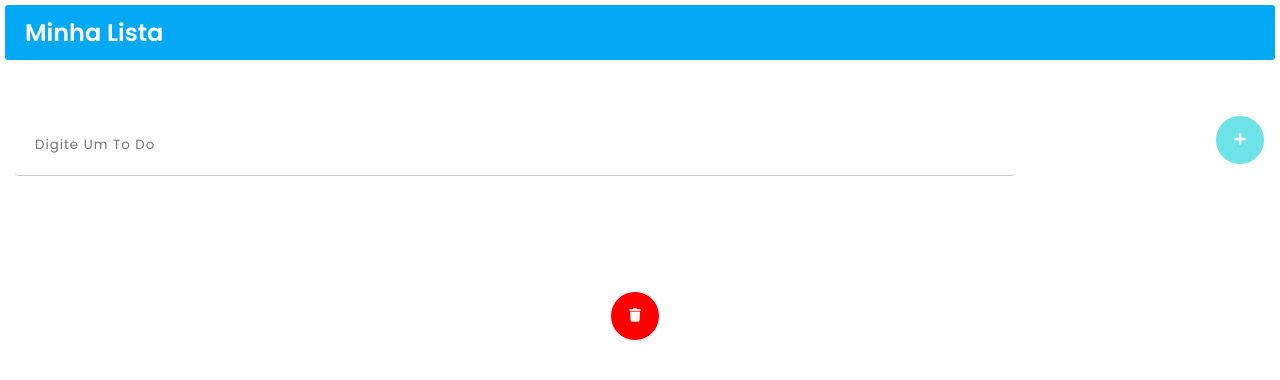
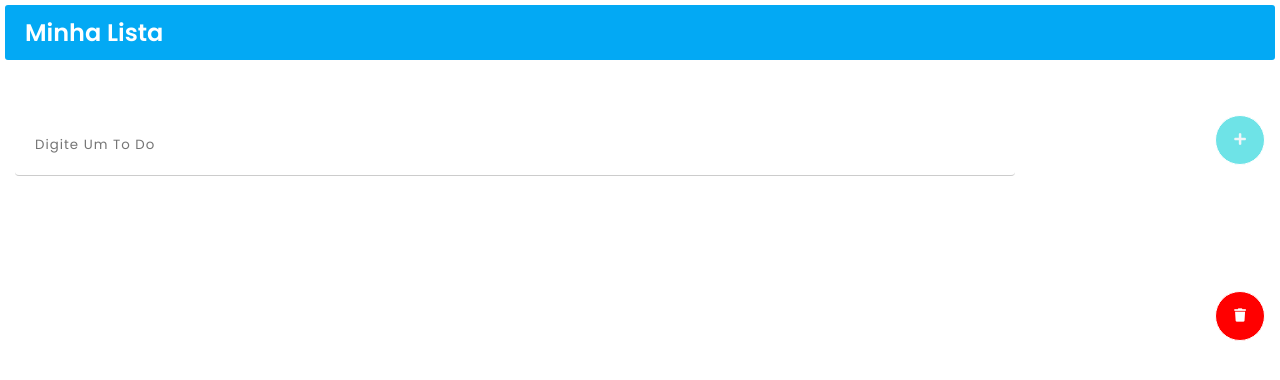
Before and after one commit to samdasil/to-do, a plain HTML site: page index.html in a window 1280 px wide. Drawn offline with Linux system fonts and the light colour scheme.

Commit message:
refact: alinhamento do botão de deletar à direita para tamnaho de tela maior que 720

```diff
--- a/style.css
+++ b/style.css
@@ -177,7 +177,6 @@ body
     border-radius: 50%;
     border: 1px solid #fff;
     background: rgb(231 199 110);
-    margin-right: 10px;
 }
 
 .footer .options{
@@ -192,6 +191,13 @@ body
     justify-content: space-evenly;
 }
 
+
+@media screen and (min-width: 720px){
+    .footer .options .option-item{
+        justify-content: flex-end;
+    }
+}
+
 .footer .options .option-item p{
     font-size: 0.9rem;
 }
```
